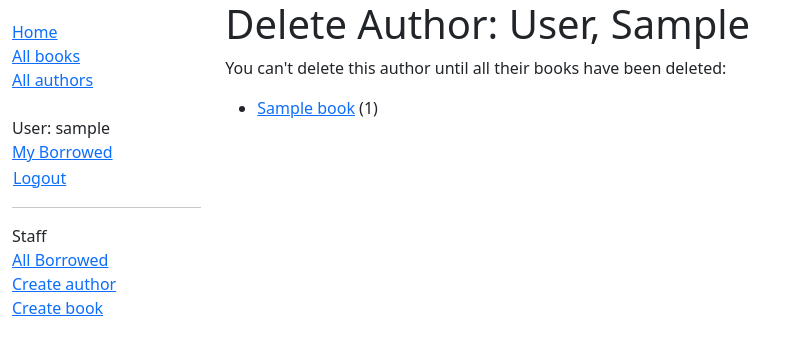
After one commit to Luke-N-Benson/django_local_library, a Django app: page /catalog/author/1/delete/ in a window 1280 px wide. The commit adds this page. Shown: the top 355 px of the page, without its empty margins (0-799 px from the left). Run offline with Django 5.2, Linux system fonts and the light colour scheme; a user stored in the database is signed in; tables that the repository leaves empty hold one stand-in row (values such as "Sample post").

Commit message:
Functional add and update Author/Book pages for librarians

```diff
--- a/catalog/models.py
+++ b/catalog/models.py
@@ -78,6 +78,8 @@ class Book(models.Model):
     genre = models.ManyToManyField(
         Genre, help_text="Select a genre for this book")
 
+    language = models.ForeignKey(Language, on_delete=models.RESTRICT, null=True)
+
     def __str__(self):
         """String for representing the Model object."""
         return self.title
--- a/catalog/templates/base_generic.html
+++ b/catalog/templates/base_generic.html
@@ -43,6 +43,12 @@
                   <li><hr></li>
                   <li>Staff</li>
                   <li><a href="{% url 'all-borrowed' %}">All Borrowed</a></li>
+                  {% if perms.catalog.add_author %}
+                    <li><a href="{% url 'author-create' %}">Create author</a></li>
+                  {% endif %}
+                  {% if perms.catalog.add_book %}
+                    <li><a href="{% url 'book-create' %}">Create book</a></li>
+                  {% endif %}
               {% endif %}
             {% else %}
               <li><a href="{% url 'login' %}?next={{ request.path }}">Login</a></li>
--- /dev/null
+++ b/catalog/templates/catalog/author_confirm_delete.html
@@ -0,0 +1,25 @@
+{% extends "base_generic.html" %}
+
+{% block content %}
+
+<h1>Delete Author: {{ author }}</h1>
+
+{% if author.book_set.all %}
+
+<p>You can't delete this author until all their books have been deleted:</p>
+<ul>
+  {% for book in author.book_set.all %}
+    <li><a href="{% url 'book-detail' book.pk %}">{{book}}</a> ({{book.bookinstance_set.all.count}})</li>
+  {% endfor %}
+</ul>
+
+{% else %}
+<p>Are you sure you want to delete the author?</p>
+
+<form action="" method="POST">
+  {% csrf_token %}
+  <input type="submit" action="" value="Yes, delete.">
+</form>
+{% endif %}
+
+{% endblock %}
--- a/catalog/urls.py
+++ b/catalog/urls.py
@@ -9,5 +9,10 @@ urlpatterns = [
     path('author/<int:pk>', views.AuthorDetailView.as_view(), name='author-detail'),
     path('mybooks/', views.LoanedBooksByUserListView.as_view(), name='my-borrowed'),
     path('allbooks/', views.AllLoanedBooksListView.as_view(), name='all-borrowed'),
-    path('book/<uuid:pk>/renew/', views.renew_book_librarian, name='renew-book-librarian')
+    path('book/<uuid:pk>/renew/', views.renew_book_librarian, name='renew-book-librarian'),
+    path('author/create/', views.AuthorCreate.as_view(), name='author-create'),
+    path('author/<int:pk>/update/', views.AuthorUpdate.as_view(), name='author-update'),
+    path('author/<int:pk>/delete/', views.AuthorDelete.as_view(), name='author-delete'),
+    path('book/create/', views.BookCreate.as_view(), name='book-create'),
+    path('book/<int:pk>/update/', views.BookUpdate.as_view(), name='book-update'),
 ]
--- a/catalog/views.py
+++ b/catalog/views.py
@@ -128,3 +128,58 @@ def renew_book_librarian(request, pk):
     }
 
     return render(request, 'catalog/book_renew_librarian.html', context)
+
+from django.views.generic.edit import CreateView, UpdateView, DeleteView
+from django.urls import reverse_lazy
+from .models import Author
+
+class AuthorCreate(PermissionRequiredMixin, CreateView):
+    model = Author
+    fields = ['first_name', 'last_name', 'date_of_birth', 'date_of_death']
+    initial = {'date_of_death': '11/11/2023'}
+    permission_required = 'catalog.add_author'
+
+class AuthorUpdate(PermissionRequiredMixin, UpdateView):
+    model = Author
+    # Not recommended (potential security issue if more fields added)
+    fields = '__all__'
+    permission_required = 'catalog.change_author'
+
+class AuthorDelete(PermissionRequiredMixin, DeleteView):
+    model = Author
+    success_url = reverse_lazy('authors')
+    permission_required = 'catalog.delete_author'
+
+    def form_valid(self, form):
+        try:
+            self.object.delete()
+            return HttpResponseRedirect(self.success_url)
+        except Exception as e:
+            return HttpResponseRedirect(
+                reverse("author-delete", kwargs={"pk": self.object.pk})
+            )
+
+class BookCreate(PermissionRequiredMixin, CreateView):
+    model = Book
+    fields = ['title', 'author', 'summary', 'isbn', 'genre', 'language']
+    permission_required = 'catalog.add_book'
+
+class BookUpdate(PermissionRequiredMixin, UpdateView):
+    model = Book
+    # Not recommended (potential security issue if more fields added)
+    fields = '__all__'
+    permission_required = 'catalog.change_book'
+
+class BookDelete(PermissionRequiredMixin, DeleteView):
+    model = Book
+    success_url = reverse_lazy('books')
+    permission_required = 'catalog.delete_book'
+
+    def form_valid(self, form):
+        try:
+            self.object.delete()
+            return HttpResponseRedirect(self.success_url)
+        except Exception as e:
+            return HttpResponseRedirect(
+                reverse("book-delete", kwargs={"pk": self.object.pk})
+            )
```
Also changed, not shown: catalog/templates/catalog/author_detail.html (+18 -1 lines), catalog/templates/catalog/author_form.html (added, +11 -0 lines), catalog/templates/catalog/book_detail.html (+14 -0 lines), catalog/templates/catalog/book_form.html (added, +11 -0 lines), catalog/migrations/0004_book_language.py (added).
